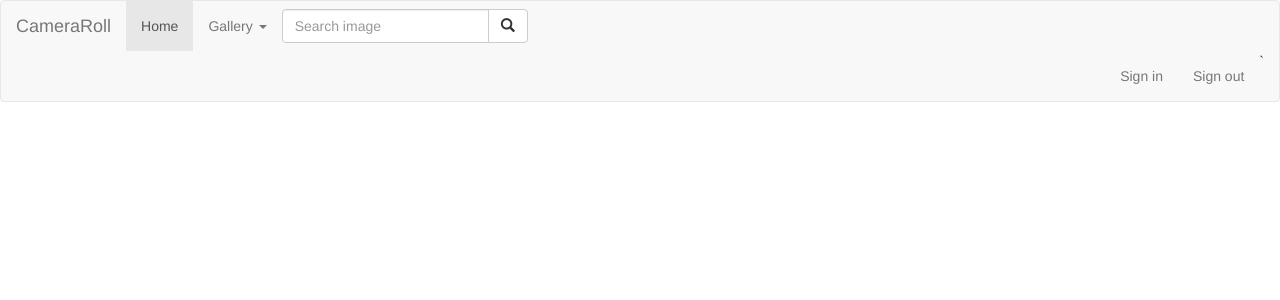
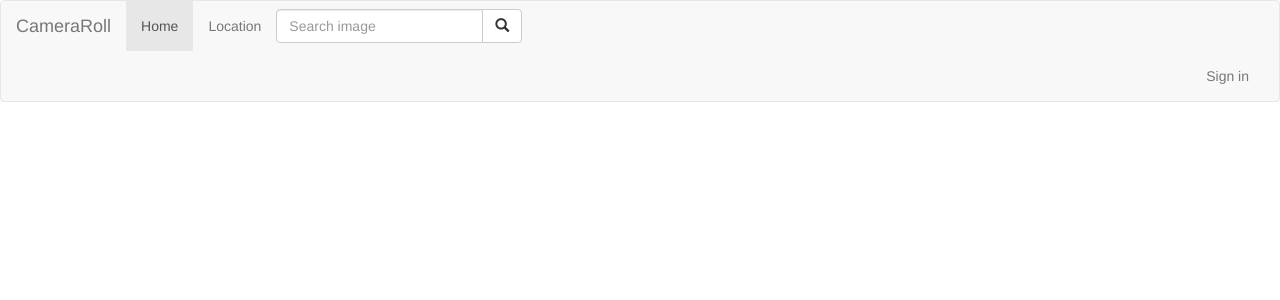
Before and after one commit to juma-moringa/CameraRoll, a Django app: page / in a window 1280 px wide. Shown: the top 300 px of the page. Run offline with Django 3.2, Linux system fonts and the light colour scheme; data that the repository does not hold is empty; some libraries are stand-ins or nearby versions.

Commit message:
displayed images according to the location

```diff
--- a/gallery/templates/landing.html
+++ b/gallery/templates/landing.html
@@ -4,15 +4,16 @@
 {{block.super}}
 <div class="container">
     {%for location in locations %}
-    <a href="{% url 'location' location.id %}">{{location}}</a>
+    <a  class="btn btn-default" href="{% url 'location' location.id %}">{{location}}</a>
     {% endfor %}
 </div>
 <div class="container">
     <div class="row">
         {% for image in images %}
-        <div class="col-md-4">
-            <img src="{{image.image.url}}" alt="Image" class="img-fluid" data-toggle="modal"
-                data-target="#{{image.id}}">
+        <div class="col-md-3">
+            <img src="{{image.image.url}}" alt="Image" class="img-thumbnail" data-toggle="modal"
+                data-target="#{{image.id}}" >
+                <!-- height="245px"  width="245px" -->
             <p>{{image.description}}</p>
             <p>
                 {% for category in image.categories.all %}
--- a/gallery/templates/navbar.html
+++ b/gallery/templates/navbar.html
@@ -16,19 +16,15 @@
     <div class="collapse navbar-collapse" id="bs-example-navbar-collapse-1">
       <ul class="nav navbar-nav">
         <li class="active"><a href="/">Home <span class="sr-only">(current)</span></a></li>
-
-        <li class="dropdown">
-          <a href="#" class="dropdown-toggle" data-toggle="dropdown" role="button" aria-haspopup="true"
-            aria-expanded="false">Gallery <span class="caret"></span></a>
-          <ul class="dropdown-menu">
-            <li><a href="#">Location</a></li>
-            <li><a href="#">Category</a></li>
-            <li><a href="#">Something else here</a></li>
-            <li role="separator" class="divider"></li>
-            <li><a href="#">Separated link</a></li>
-            <li role="separator" class="divider"></li>
-            <li><a href="#">One more separated link</a></li>
-          </ul>
+        <li class="nav-item dropdown">
+          <a class="nav-link dropdown-toggle white-text" id="navbarDropdownMenuLink" data-toggle="dropdown"
+            aria-haspopup="true" aria-expanded="false">Location
+          </a>
+          <div class="dropdown-menu" aria-labelledby="dropdownMenuLink">
+            {% for location in locations %}
+            <a class="dropdown-item" href="/?location={{location.id}}">{{location.name}}</a>
+            {%endfor%}
+          </div>
         </li>
       </ul>
       <form class="navbar-form" role="search" action="{% url 'search_results' %}">
@@ -43,8 +39,6 @@
       </form>
       <ul class="nav navbar-nav navbar-right">
         <li><a href="#">Sign in</a></li>
-        <li><a href="#">Sign out</a></li>
-        </li>`
       </ul>
     </div><!-- /.navbar-collapse -->
   </div><!-- /.container-fluid -->
--- a/gallery/urls.py
+++ b/gallery/urls.py
@@ -8,7 +8,8 @@ urlpatterns=[
     url(r'^$',views.landing_page,name='landing'),
     url(r'^search/', views.search_results, name='search_results'),
     url(r'^image/(\d+)',views.image,name ='image'),
-    url(r'^location/(\d+)',views.location,name = 'location'),
+    # url(r'^location/(\d+)',views.location,name = 'location'),
+    url(r'location/(?P<location>\w+)',views.location,name = 'location'),
 
 
 ]
```
Also changed, not shown: gallery/templates/location.html (added, +14 -0 lines).
